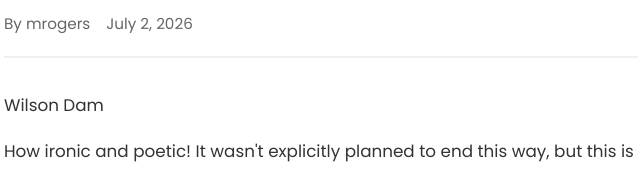
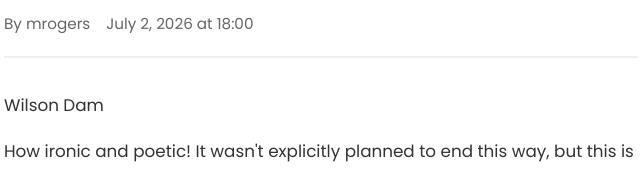
Before and after one commit to djhrr/PapousTravels, an Eleventy site: page src/blog/2026-07-02-work-sites-final-trip-1414-wilson-dam-final-site.md in a window 1280 px wide. Shown: the part 472-645 px from the top of the page, 135-775 px from the left. Built offline with nearby package versions, Linux system fonts and the light colour scheme; Eleventy itself is replaced by a stand-in of ours; files that its build step writes are made by us from their sources; no server answers; what node-ical would draw is missing.

Commit message:
Edit post: Work Sites: Final Trip 14/14 ~ Wilson Dam FINAL SITE

```diff
--- a/src/blog/2026-07-02-work-sites-final-trip-1414-wilson-dam-final-site.md
+++ b/src/blog/2026-07-02-work-sites-final-trip-1414-wilson-dam-final-site.md
@@ -2,6 +2,7 @@
 title: "Work Sites: Final Trip 14/14 ~ Wilson Dam FINAL SITE"
 date: 2026-07-02
 author: mrogers
+time: 18:00
 layout: post
 ---
 
```
